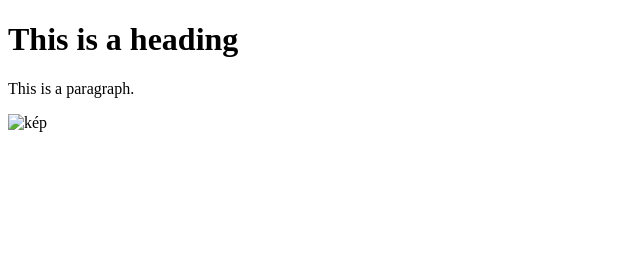
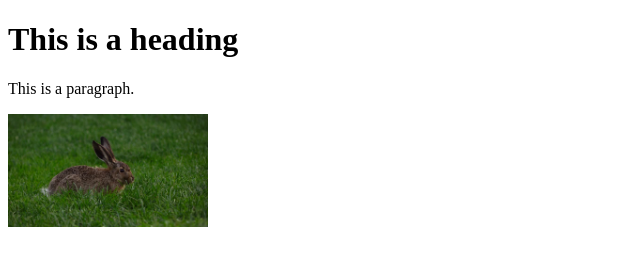
Before and after one commit to dajkadzseni/shop, a plain HTML site: page index.html in a window 1280 px wide. Shown: the whole page, without its empty margins (0-640 px from the left). Drawn offline with Linux system fonts and the light colour scheme.

Commit message:
Update index.html

```diff
--- a/index.html
+++ b/index.html
@@ -5,6 +5,6 @@
 
 <h1>This is a heading</h1>
 <p>This is a paragraph.</p>
-<img scr=maxresdefault.jpg alt="kép" width="200" lenght="200">
+<img src= nyúl.jpeg alt="kép" width="200" lenght="200">
 </body>
 </html>
```
